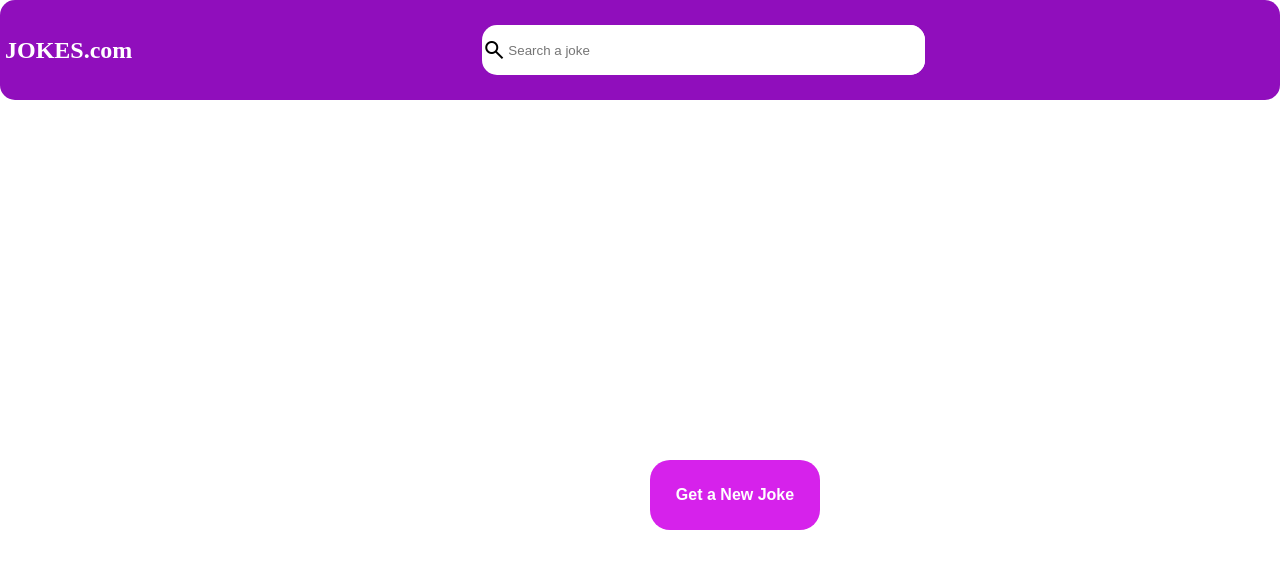
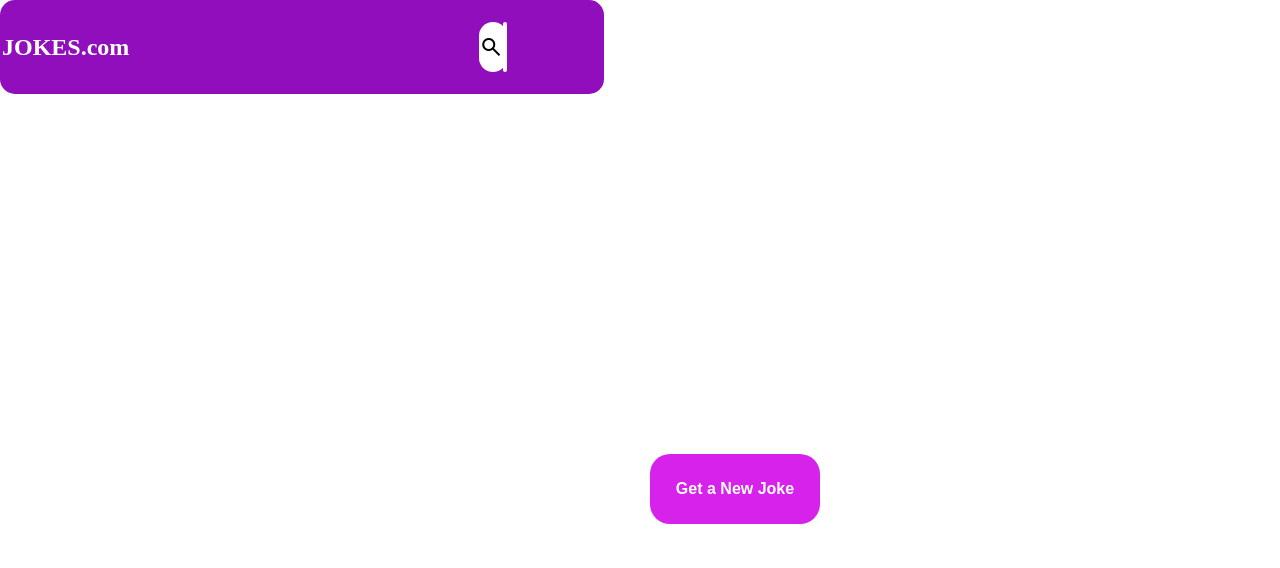
Before and after one commit to prajaviS/Jokes.com, a plain HTML site: page index.html in a window 1280 px wide. Shown: the top 568 px of the page. Drawn offline with nearby package versions, Linux system fonts and the light colour scheme.

Commit message:
Update styles.css

```diff
--- a/styles.css
+++ b/styles.css
@@ -7,7 +7,8 @@
     background-color: rgb(144, 14, 188);
     align-items: center;
     border-radius: 15px;
-    padding: 5px 5px;
+    padding: 2px 2px;
+    width: 600px;
 
 }
 
```
